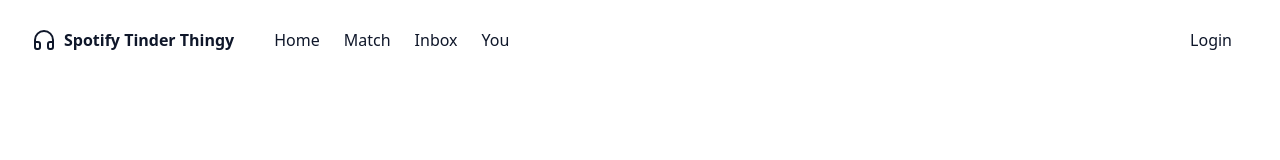
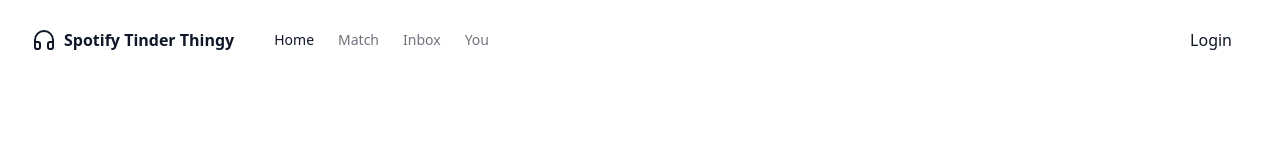
Before and after one commit to SazedWorldbringer/spotify-tinder-thingy, a React (Vite) app in the folder client/: page / in a window 1280 px wide. Shown: the top 160 px of the page. Built offline with nearby package versions, Linux system fonts and the light colour scheme.

Commit message:
fix: dumb typo

```diff
--- a/client/src/components/nav/nav.jsx
+++ b/client/src/components/nav/nav.jsx
@@ -15,7 +15,7 @@ function MainNav({ items }) {
 						<NavLink
 							key={index}
 							to={item.disabled ? "#" : item.href}
-							class={
+							className={
 								({ isActive }) => isActive
 									? "flex items-center text-lg font-medium transition-colors hover:text-foreground/80 sm:text-sm text-foreground"
 									: "flex items-center text-lg font-medium transition-colors hover:text-foreground/80 sm:text-sm text-foreground/60"
```
